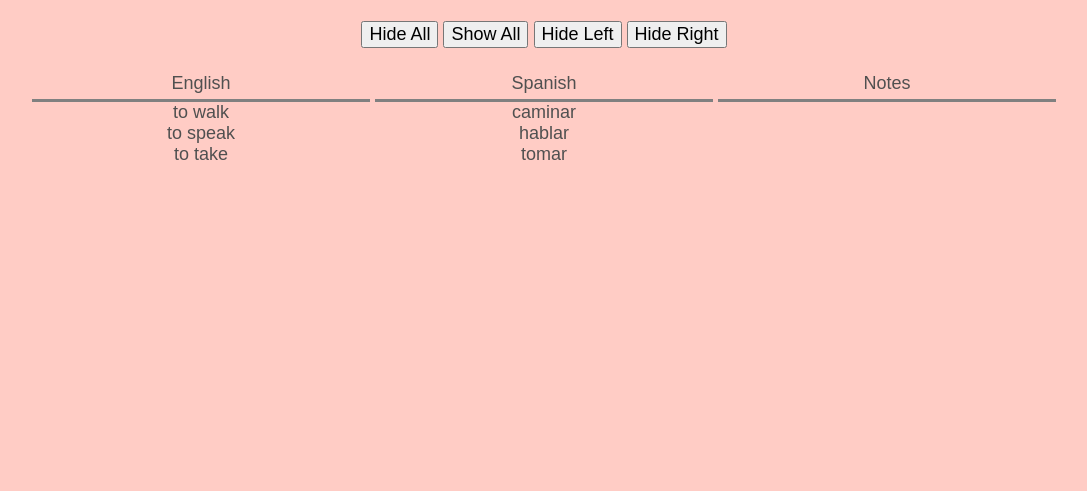
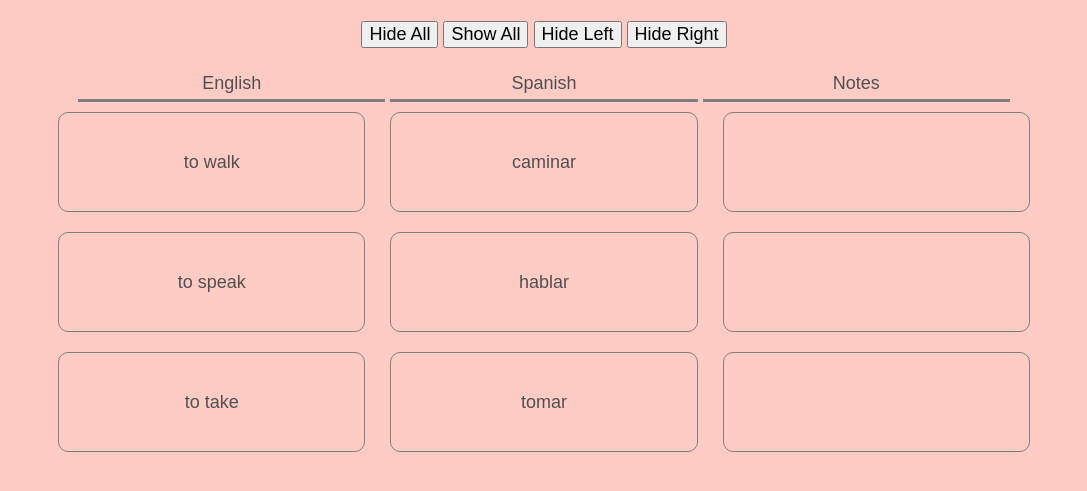
Before and after one commit to sethpuckett/flashcards, a plain HTML site: page index.html in a window 1280 px wide. Shown: the part 69-560 px from the top of the page, without its empty margins (96-1183 px from the left). Drawn offline with nearby package versions, Linux system fonts and the light colour scheme.

Commit message:
update styles

```diff
--- a/css/styles.css
+++ b/css/styles.css
@@ -43,13 +43,26 @@ header {
   padding-top: 20px;
 }
 
-#card-table .card-column {
-  width: 33%;
-  display: inline-block;
-}
-
 #card-table .header .card-column {
   padding: 5px;
   border-bottom: 3px solid gray;
 
 }
+
+.card-column {
+  width: 30%;
+  display: inline-block;
+}
+
+.card {
+  border: 1px solid gray;
+  border-radius: 10px;
+  height: 100px;
+  vertical-align: middle;
+  margin: 10px;
+  display: inline-flex;
+}
+
+.card p {
+  margin: auto;
+}
--- a/js/app.js
+++ b/js/app.js
@@ -19,9 +19,9 @@ function loadCards() {
 
     var row = `
       <div class='table-row'>
-        <div class='card-column left'>${left}</div>
-        <div class='card-column right'>${right}</div>
-        <div class='card-column notes'>${notes}</div>
+        <div class='card-column card left'><p>${left}</p></div>
+        <div class='card-column card right'><p>${right}</p></div>
+        <div class='card-column card notes'><p>${notes}</p></div>
       </div>
     `;
 
```
